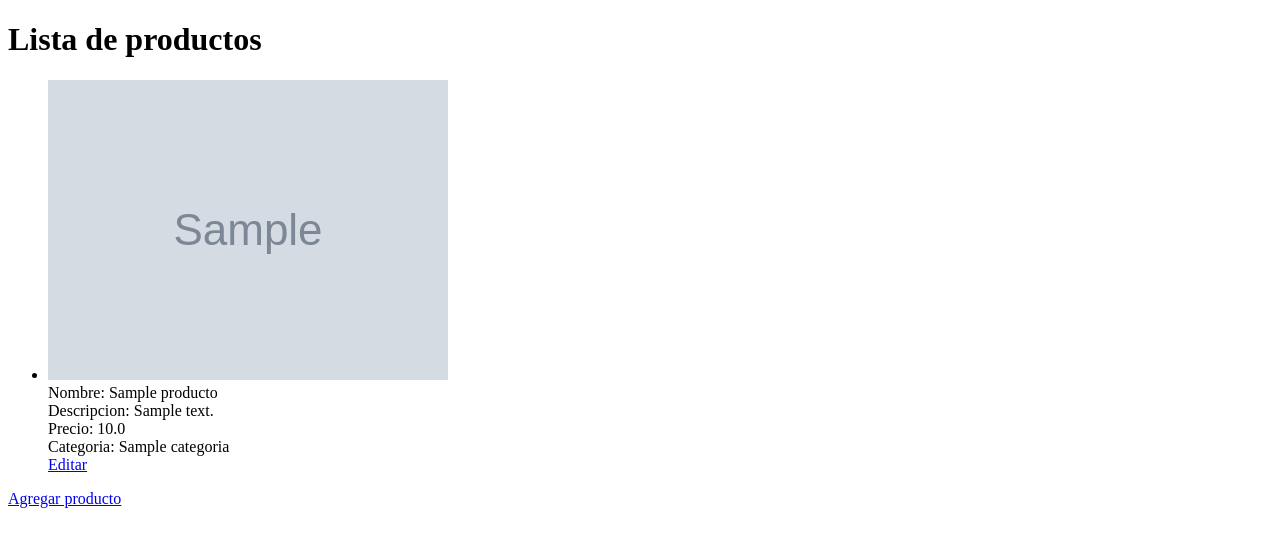
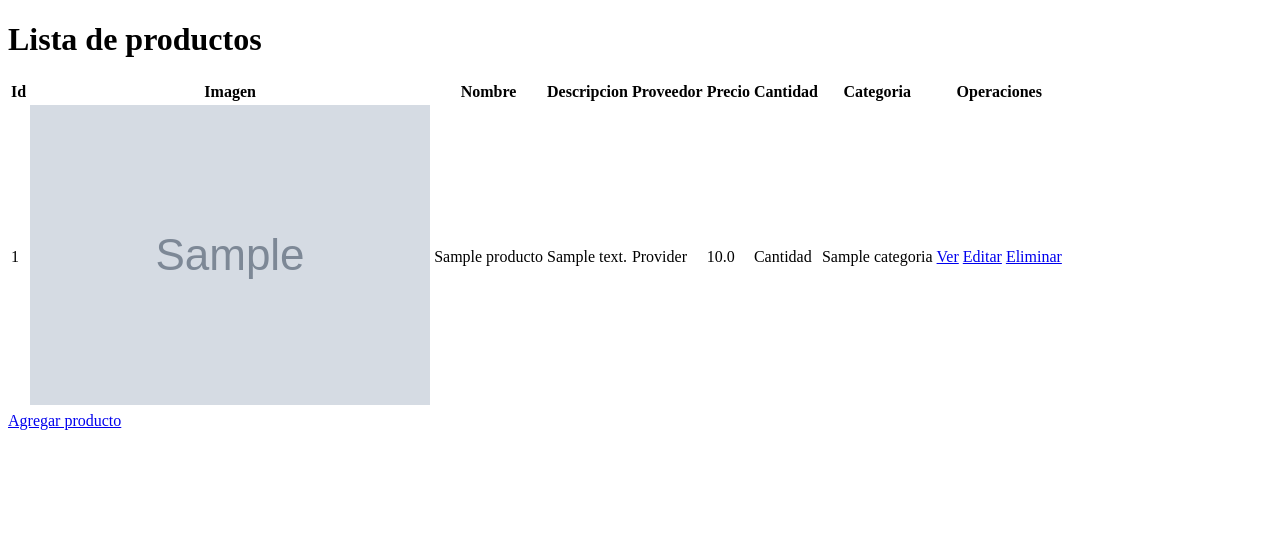
Before and after one commit to ronnieSC/Tienda-Bernal, a Django app: page /productos/all in a window 1280 px wide. Shown: the top 547 px of the page. Run offline with Django 3.2, Linux system fonts and the light colour scheme; tables that the repository leaves empty hold one stand-in row (values such as "Sample post"); grey boxes marked "Sample" are stand-in pictures.

Commit message:
Agregar vista de tabla para productos

```diff
--- a/productos/templates/all.html
+++ b/productos/templates/all.html
@@ -9,26 +9,39 @@
 </head>
 <body>
     <h1>Lista de productos</h1>
-    <ul>
+    <form action="" method="post"></form>
+    <table>
+        <tr>
+            <th>Id</th>
+            <th>Imagen</th>
+            <th>Nombre</th>
+            <th>Descripcion</th>
+            <th>Proveedor</th>
+            <th>Precio</th>
+            <th>Cantidad</th>
+            <th>Categoria</th>
+            <th>Operaciones</th>
+        </tr>
         {% for product in productos %}
-        <li>
-            <img src="{{product.productImage}}" alt="product image"></img>
-            <div>
-                Nombre: {{product.productName}}
-            </div>
-            <div>
-                Descripcion: {{product.productDescription}}
-            </div>
-            <div>
-                Precio: {{product.productPrice}}
-            </div>
-            <div>
-                Categoria: {{product.productCategory}}
-            </div>
-        </li>
-        <a href="update/{{product.id}}">Editar</a>
+        <tr>
+            <td>{{product.id}}</td>
+            <td>
+                <img src="{{product.productImage}}" alt="product image"></img>
+            </td>
+            <td>{{product.productName}}</td>
+            <td>{{product.productDescription}}</td>
+            <td>Provider</td>
+            <td>{{product.productPrice}}</td>
+            <td>Cantidad</td>
+            <td>{{product.productCategory}}</td>
+            <td>
+                <a href="read/{{product.id}}">Ver</a>
+                <a href="update/{{product.id}}">Editar</a>
+                <a href="delete/{{product.id}}">Eliminar</a>
+            </td>
+        </tr>
         {% endfor %}
-    </ul>
+    </table>
     <div>
         <a href="create">Agregar producto</a>
     </div>
```
